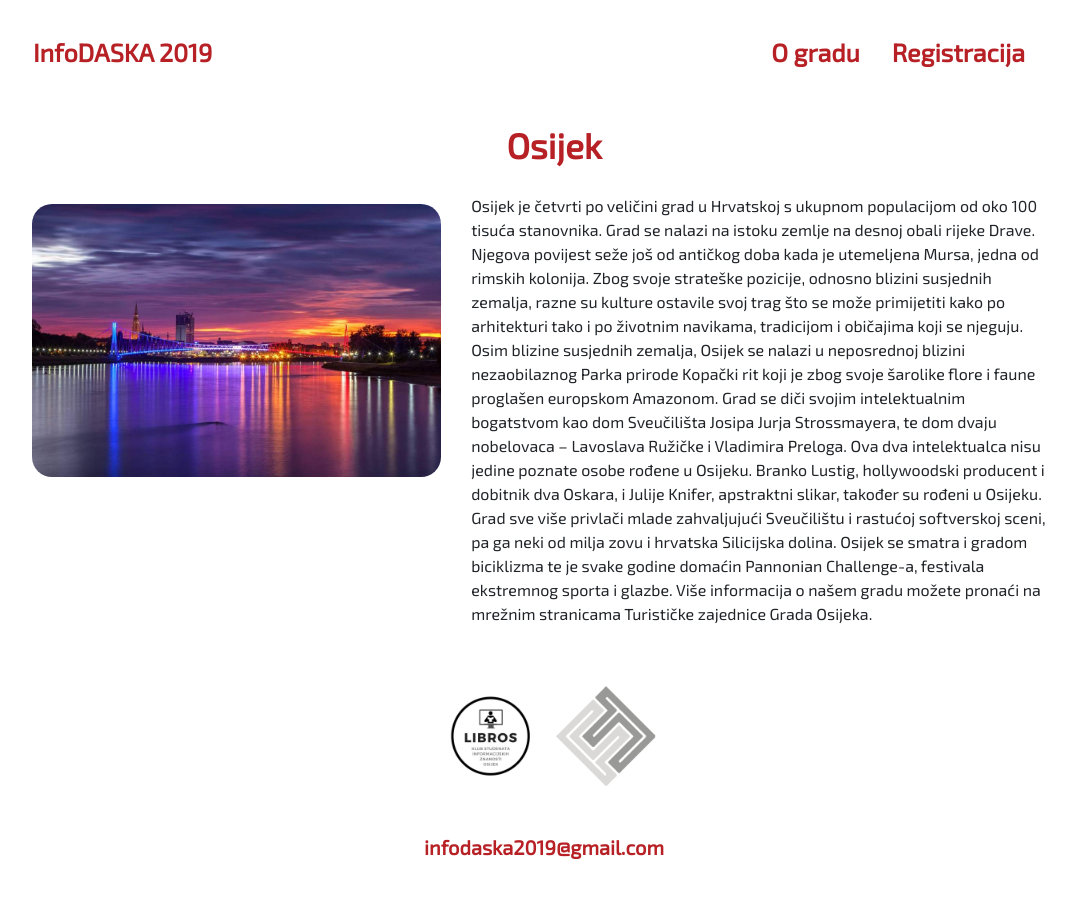
After one commit to Cvijetin/InfoDASKA, a PHP site: page /grad.html in a window 1280 px wide. The commit adds this page. Shown: the whole page, without its empty margins (96-1172 px from the left). Run offline with PHP 8.4, Linux system fonts and the light colour scheme; some libraries are stand-ins or nearby versions.

Commit message:
O gradu added

```diff
--- a/WEB/css/style.css
+++ b/WEB/css/style.css
@@ -531,3 +531,12 @@ margin:auto;
 ::-webkit-scrollbar-thumb:hover {
   background: #b30000;
 }
+
+/* ------------------------------------ grad ------------------------------- */
+.city-photos{
+  border-radius: 20px;
+}
+.photo{
+  padding-top: 10px;
+  padding-bottom: 20px;
+}
--- /dev/null
+++ b/WEB/grad.html
@@ -0,0 +1,98 @@
+<!doctype html>
+<html lang="en">
+
+<head>
+    <meta charset="utf-8">
+    <meta name="description" content="InfoDaska2019">
+    <meta name="author" content="InfoDaska2019">
+    <meta name="description" content="InfoDASKA studentska je konferencija započela 2008. godine pod nazivom Dani mladih
+          knjižničara. Konferencija se održava jednom godišnje, naizmjenično u Zadru, Osijeku i Zagrebu,
+          a na njoj sudjeluju studenti knjižničarstva i informacijskih znanosti.">
+    <meta property="og:type" content="website" />
+    <meta property="og:title" content="infoDaska2019" />
+    <meta property="og:image" content="http://it.ffos.hr/P320182019/jzilic/daskalogo.png" />
+
+    <link rel="stylesheet" href="https://maxcdn.bootstrapcdn.com/bootstrap/4.0.0-beta/css/bootstrap.min.css"
+        integrity="sha384-/Y6pD6FV/Vv2HJnA6t+vslU6fwYXjCFtcEpHbNJ0lyAFsXTsjBbfaDjzALeQsN6M" crossorigin="anonymous">
+    <link rel="stylesheet" href="css/style.css">
+    <link rel="icon" href="favicon.ico" type="image/x-icon" />
+    <link href="https://fonts.googleapis.com/css?family=Exo+2" rel="stylesheet">
+    <style>
+        @import url('https://fonts.googleapis.com/css?family=Raleway');
+    </style>
+    <title>O gradu</title>
+
+    <!--[if lt IE 9]>
+      <script src="https://cdnjs.cloudflare.com/ajax/libs/html5shiv/3.7.3/html5shiv.js"></script>
+    <![endif]-->
+</head>
+
+<body>
+    <header class="header-wrapper">
+        <div class="header-item left">
+            <a class="nav-link" href="index.html">InfoDASKA 2019</a>
+        </div>
+        <div class="header-item right">
+            <a class="nav-link" href="prijava.html">Registracija</a>
+        </div>
+        <div class="header-item right">
+            <a class="nav-link" href="grad.html">O gradu</a>
+        </div>
+        <!--
+      <div class="header-item right">
+        <a class="nav-link" href="#">Program</a>
+      </div> -->
+    </header>
+    <h1 class="center">Osijek</h1>
+    <div class="row">
+        <div class="col-lg-5 col-sm-12 photo">
+            <img src="img/grad.jpg" class="city-photos" alt="grad" width="100%">
+        </div>
+        <div class="col-lg-7 col-sm-12">
+            Osijek je četvrti po veličini grad u Hrvatskoj s ukupnom populacijom od oko 100 tisuća
+                stanovnika. Grad se nalazi na istoku zemlje na desnoj obali rijeke Drave. Njegova povijest
+                seže još od antičkog doba kada je utemeljena Mursa, jedna od rimskih kolonija. Zbog svoje
+                strateške pozicije, odnosno blizini susjednih zemalja, razne su kulture ostavile svoj trag što se
+                može primijetiti kako po arhitekturi tako i po životnim navikama, tradicijom i običajima koji
+                se njeguju. Osim blizine susjednih zemalja, Osijek se nalazi u neposrednoj blizini
+                nezaobilaznog Parka prirode Kopački rit koji je zbog svoje šarolike flore i faune proglašen
+                europskom Amazonom. Grad se diči svojim intelektualnim bogatstvom kao dom Sveučilišta
+                Josipa Jurja Strossmayera, te dom dvaju nobelovaca – Lavoslava Ružičke i Vladimira Preloga.
+                Ova dva intelektualca nisu jedine poznate osobe rođene u Osijeku. Branko Lustig,
+                hollywoodski producent i dobitnik dva Oskara, i Julije Knifer, apstraktni slikar, također su
+                rođeni u Osijeku. Grad sve više privlači mlade zahvaljujući Sveučilištu i rastućoj softverskoj
+                sceni, pa ga neki od milja zovu i hrvatska Silicijska dolina. Osijek se smatra i gradom
+                biciklizma te je svake godine domaćin Pannonian Challenge-a, festivala ekstremnog sporta i
+                glazbe. Više informacija o našem gradu možete pronaći na mrežnim stranicama Turističke
+                zajednice Grada Osijeka.
+        </div>
+    </div>
+    <footer class="footer_text pading">
+        <div class="pad-bottom">
+            <a href="https://www.facebook.com/klublibros/"> <img class="icon3" width="100px" height="100px"
+                    src="img/libros_logo.jpg"> </a>
+            <a href="http://www.ffos.unios.hr/"> <img class="icon3" width="100px" height="100px" src="img/ffos.png">
+            </a>
+            <h4 class="card-title">infodaska2019@gmail.com</h4>
+        </div>
+    </footer>
+
+    <script src="https://ajax.googleapis.com/ajax/libs/jquery/3.2.1/jquery.min.js"></script>
+    <script src="https://cdnjs.cloudflare.com/ajax/libs/popper.js/1.12.2/umd/popper.min.js"></script>
+    <script src="https://maxcdn.bootstrapcdn.com/bootstrap/4.0.0-beta/js/bootstrap.min.js"
+        integrity="sha384-h0AbiXch4ZDo7tp9hKZ4TsHbi047NrKGLO3SEJAg45jXxnGIfYzk4Si90RDIqNm1"
+        crossorigin="anonymous"></script>
+    <script src="https://stackpath.bootstrapcdn.com/bootstrap/4.1.3/js/bootstrap.min.js"
+        integrity="sha384-ChfqqxuZUCnJSK3+MXmPNIyE6ZbWh2IMqE241rYiqJxyMiZ6OW/JmZQ5stwEULTy"
+        crossorigin="anonymous"></script>
+
+    <script>
+        //lokalno
+        var putanjaAPI = "../API";
+      //server
+      //var putanjaAPI="/P11617/tjakopec/P3/Programiranje3API";
+    </script>
+    <script src="js/skripta.js"></script>
+</body>
+
+</html>
--- a/WEB/index.html
+++ b/WEB/index.html
@@ -34,6 +34,9 @@
     </div>
     <div class="header-item right">
         <a class="nav-link" href="prijava.html">Registracija</a>
+      </div>
+      <div class="header-item right">
+        <a class="nav-link" href="grad.html">O gradu</a>
       </div>
       <!--
       <div class="header-item right">
--- a/WEB/js/skripta.js
+++ b/WEB/js/skripta.js
@@ -268,12 +268,12 @@ $(document).ready(function() {
 	$("#footer").hide();
 
 	// Show the div in 5s themes
-	$("#logo").delay(1000).fadeIn('slow').delay(200);
-	$("#about").delay(2000).fadeIn(500);
-	$("#info").delay(3000).fadeIn(500);
-	$("#theme").delay(4000).fadeIn(500);
-	$("#themes").delay(5000).fadeIn(500);
-	$("#cfp").delay(6000).fadeIn(500);
-	$("#footer").delay(7000).fadeIn(500);
+	$("#logo").delay(500).fadeIn('slow').delay(200);
+	$("#about").delay(1000).fadeIn(500);
+	$("#info").delay(1200).fadeIn(500);
+	$("#theme").delay(1500).fadeIn(500);
+	$("#themes").delay(2000).fadeIn(500);
+	$("#cfp").delay(2500).fadeIn(500);
+	$("#footer").delay(3000).fadeIn(500);
 
 });
--- a/WEB/prijava.html
+++ b/WEB/prijava.html
@@ -130,7 +130,7 @@
 
                 <label for="sazetak">Sažetak</label>
 
-                <textarea type="text" class="form-control-textarea" id="sazetak" name="sazetak" placeholder="Unesite sazetak"></textarea>
+                <textarea type="text" class="form-control-textarea" id="sazetak" name="sazetak" placeholder="Unesite sažetak"></textarea>
 
             </div>
             <div class="submit-button">
```
Also changed, not shown: WEB/img/grad.jpg (added).
